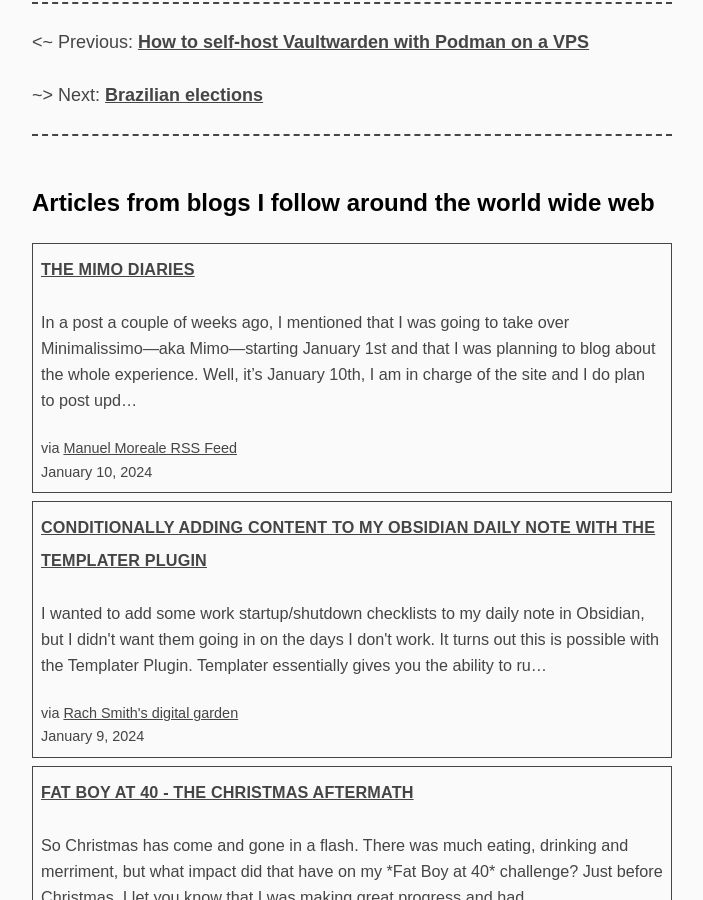
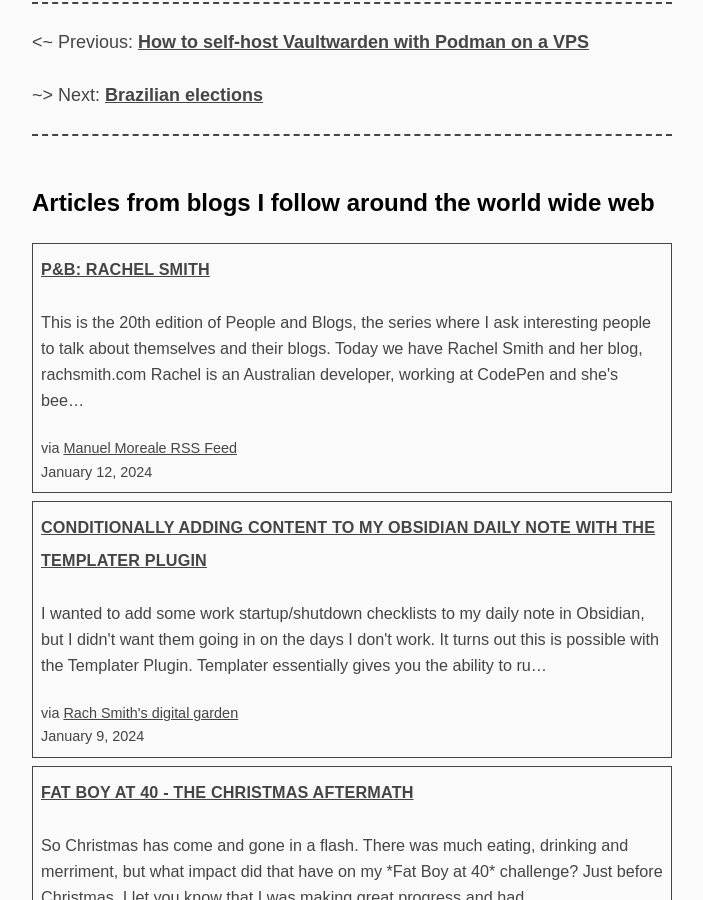
Before and after one commit to a-franca/abf.li, a Jekyll site: the page built from _posts/2022/2022-09-28-hurricane-ian.md, in a window 1280 px wide and 900 px high, scrolled down 868 px. Shown: the whole window, without its empty margins (288-991 px from the left). Built offline with Jekyll 4.4.1, drawn with Linux system fonts in a browser that asks for light colours.

Commit message:
fetch new content

```diff
--- a/_includes/openring-out.html
+++ b/_includes/openring-out.html
@@ -5,14 +5,14 @@
 
     <div class="article">
       <h4 class="title">
-        <a href="https://manuelmoreale.com/@/page/IbYtURuBZfgM3uJD" rel="noopener noreferrer nofollow" target="_blank">The Mimo Diaries</a>
+        <a href="https://manuelmoreale.com/@/page/SWnJphyBFS3ysULy" rel="noopener noreferrer nofollow" target="_blank">P&amp;B: Rachel Smith</a>
       </h4>
-      <p class="summary">In a post a couple of weeks ago, I mentioned that I was going to take over Minimalissimo—aka Mimo—starting January 1st and that I was planning to blog about the whole experience.
-Well, it’s January 10th, I am in charge of the site and I do plan to post upd…</p>
+      <p class="summary">This is the 20th edition of People and Blogs, the series where I ask interesting people to talk about themselves and their blogs. Today we have Rachel Smith and her blog, rachsmith.com
+Rachel is an Australian developer, working at CodePen and she&#39;s bee…</p>
       <small class="source">
         via <a href="https://manuelmoreale.com" rel="noopener noreferrer nofollow" target="_blank">Manuel Moreale RSS Feed</a>
       </small>
-      <small class="date">January 10, 2024</small>
+      <small class="date">January 12, 2024</small>
     </div>
 
     <div class="article">
```
